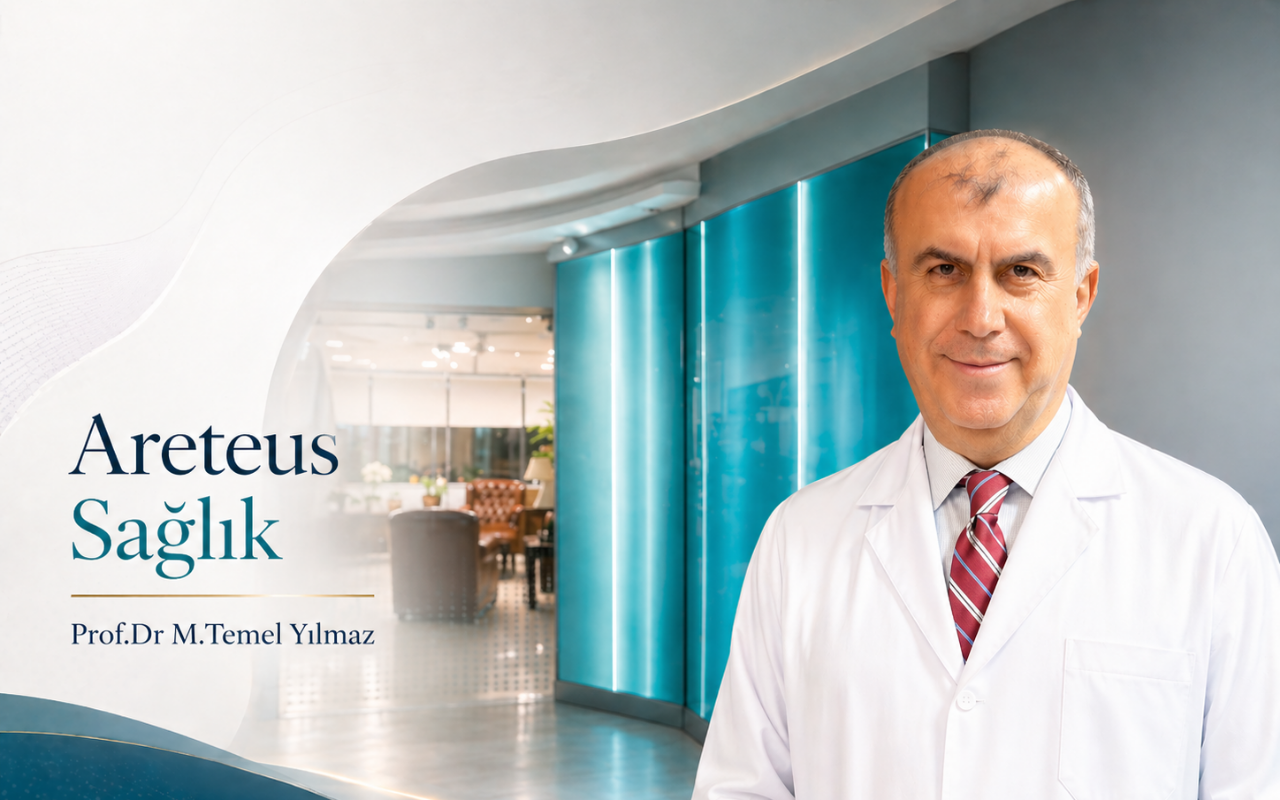
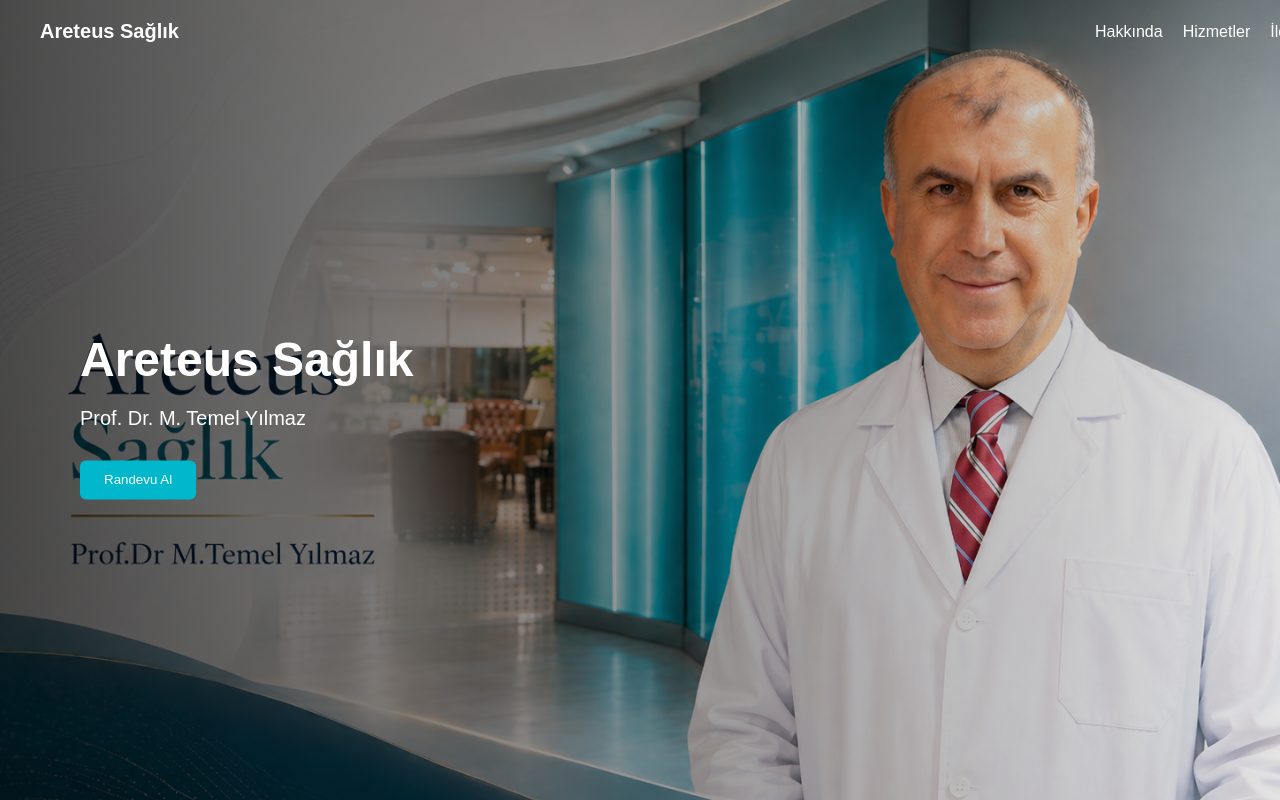
Before and after one commit to profdrtemelyilmazmedya-create/prof-dr-temel-yilmaz, a Next.js app: page / in a window 1280 px wide. Shown: the top 800 px of the page. Built offline with nearby package versions, Linux system fonts and the light colour scheme.

Commit message:
Update page.tsx

```diff
--- a/app/page.tsx
+++ b/app/page.tsx
@@ -1,21 +1,97 @@
 export default function Home() {
   return (
-    <main
+    <main style={{ margin: 0, fontFamily: "sans-serif" }}>
+
+      {/* NAVBAR */}
+      <div
         style={{
-        margin: 0,
-        minHeight: "100vh",
-        backgroundColor: "#f6f3ef",
+          position: "fixed",
+          top: 0,
+          width: "100%",
+          padding: "20px 40px",
+          display: "flex",
+          justifyContent: "space-between",
+          alignItems: "center",
+          zIndex: 10,
+          color: "white",
         }}
       >
+        <div style={{ fontWeight: "bold", fontSize: "20px" }}>
+          Areteus Sağlık
+        </div>
+
+        <div style={{ display: "flex", gap: "20px" }}>
+          <span>Hakkında</span>
+          <span>Hizmetler</span>
+          <span>İletişim</span>
+        </div>
+      </div>
+
+      {/* HERO */}
+      <div
+        style={{
+          position: "relative",
+          height: "100vh",
+          overflow: "hidden",
+        }}
+      >
+        {/* ARKA PLAN */}
         <img
           src="/hero.jpg"
-        alt="Areteus Sağlık"
+          alt="hero"
           style={{
             width: "100%",
-          height: "auto",
-          display: "block",
+            height: "100%",
+            objectFit: "cover",
           }}
         />
+
+        {/* GRADIENT OVERLAY */}
+        <div
+          style={{
+            position: "absolute",
+            top: 0,
+            left: 0,
+            width: "100%",
+            height: "100%",
+            background:
+              "linear-gradient(to right, rgba(0,0,0,0.7), rgba(0,0,0,0.1))",
+          }}
+        />
+
+        {/* CONTENT */}
+        <div
+          style={{
+            position: "absolute",
+            top: "50%",
+            left: "80px",
+            transform: "translateY(-50%)",
+            color: "white",
+            maxWidth: "500px",
+          }}
+        >
+          <h1 style={{ fontSize: "48px", marginBottom: "20px" }}>
+            Areteus Sağlık
+          </h1>
+
+          <p style={{ fontSize: "20px", marginBottom: "30px" }}>
+            Prof. Dr. M. Temel Yılmaz
+          </p>
+
+          <button
+            style={{
+              padding: "12px 24px",
+              backgroundColor: "#00b7cc",
+              border: "none",
+              color: "white",
+              borderRadius: "6px",
+              cursor: "pointer",
+            }}
+          >
+            Randevu Al
+          </button>
+        </div>
+      </div>
     </main>
   );
 }
```
Lines whose indentation alone changed are shown as unchanged.
